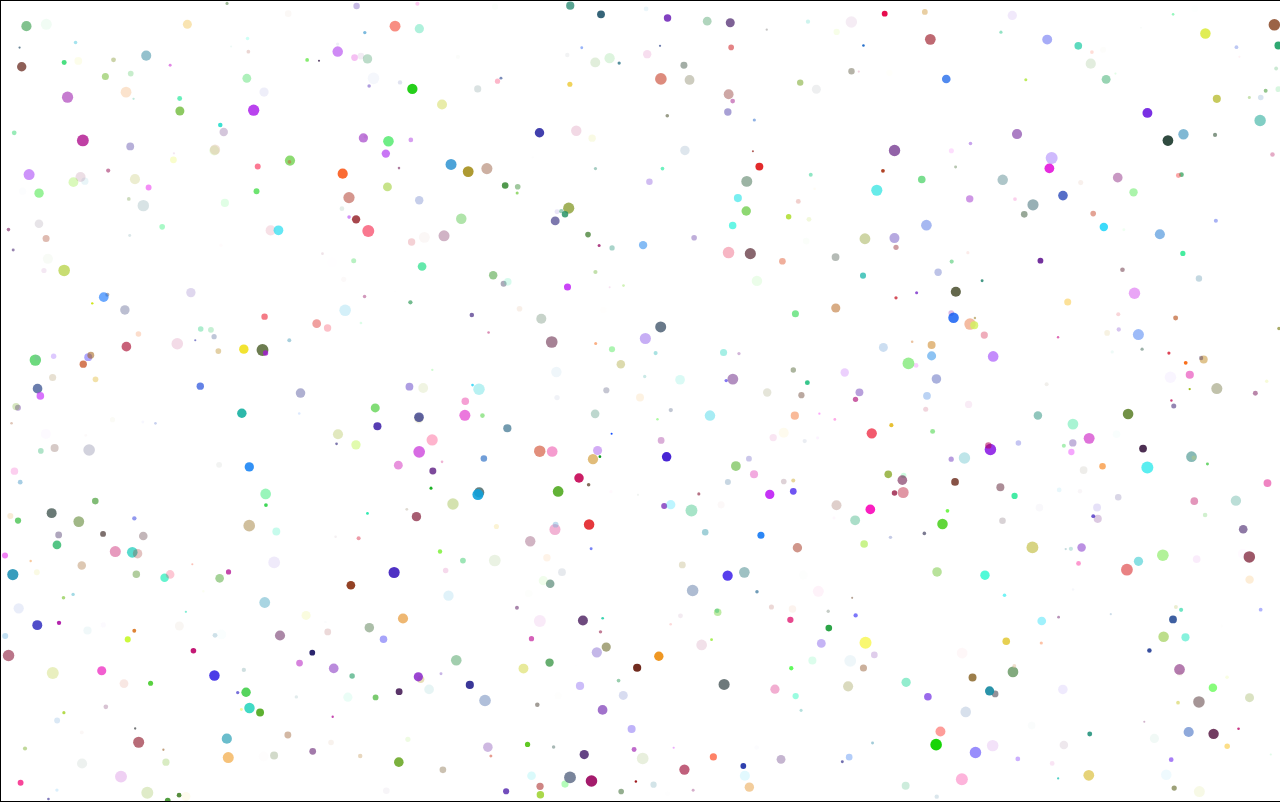
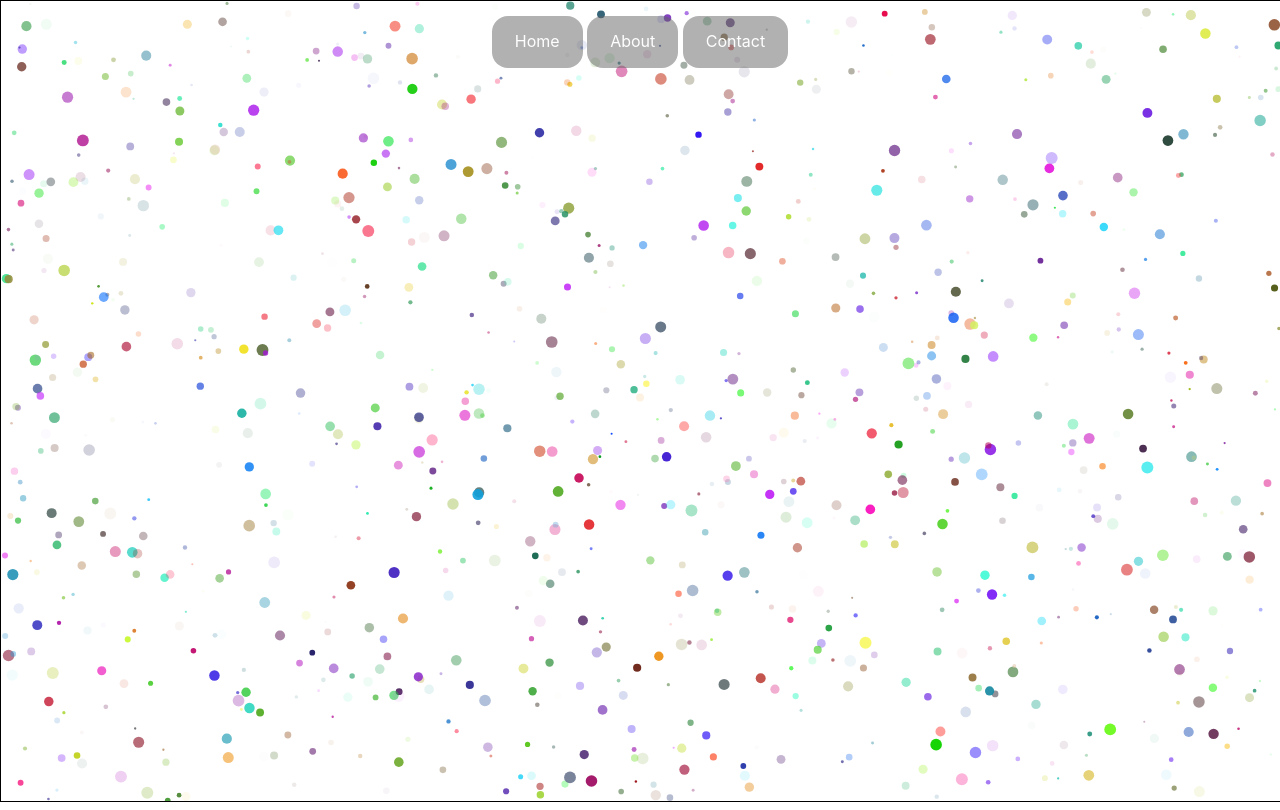
Before and after one commit to j-mcgregor/portfolio, a plain HTML site: page index.html in a window 1280 px wide. Drawn offline with nearby package versions, Linux system fonts and the light colour scheme.

Commit message:
added in the nav but dont like it

```diff
--- a/css/scss/components/_nav.scss
+++ b/css/scss/components/_nav.scss
@@ -3,8 +3,22 @@
 //**
 
 nav {
+  text-align: center;
+  padding-top: 1em;
+
   a {
     display: inline-block;
-    padding: 10px 30px;
+    padding: 10px 20px;
+    background: rgba(100,100,100,.5);
+    border-radius: 1em;
+    color:white;
+    text-decoration: none;
+    border:3px solid transparent;
+
+    &:hover {
+      color:#444;
+      background: rgba(241, 239, 239);
+      border:3px solid rgba(100,100,100,.9);
+    }
   }
 }
--- a/css/scss/pages/_home.scss
+++ b/css/scss/pages/_home.scss
@@ -8,7 +8,10 @@ body {
 
 canvas {
   border: 1px solid black;
+  position: fixed;
+  z-index: -1;
 }
+
 
 // Responsive styles if needed
 // @include responsive($big-break) {
--- a/index.html
+++ b/index.html
@@ -43,6 +43,18 @@
 
 	<canvas></canvas>
 
+	<main class="main-content">
+		<header role="banner">
+			<div class="container">
+				<nav role="navigation">
+					<a href="#">Home</a>
+					<a href="#">About</a>
+					<a href="#">Contact</a>
+				</nav>
+			</div>
+		</header>
+	</main>
+
 	<!-- <script>
 		  var canvas = document.querySelector('canvas');
 			canvas.width = window.innerWidth;
--- a/js/canvas.js
+++ b/js/canvas.js
@@ -12,7 +12,7 @@ var mouse = {
   y: undefined
 }
 
-var maxRadius = 30;
+var maxRadius = 100;
 var minRadius = 5;
 
 // eventlistener need an event argumant
@@ -97,7 +97,7 @@ var circleArray = [];
 function init() {
 
   circleArray = [];
-  for (let i = 0; i < 800; i++) {
+  for (let i = 0; i < 1000; i++) {
 
     randomNumber = function (num) {
       return Math.floor(Math.random() * num);
```
Also changed, not shown: css/main.css.
